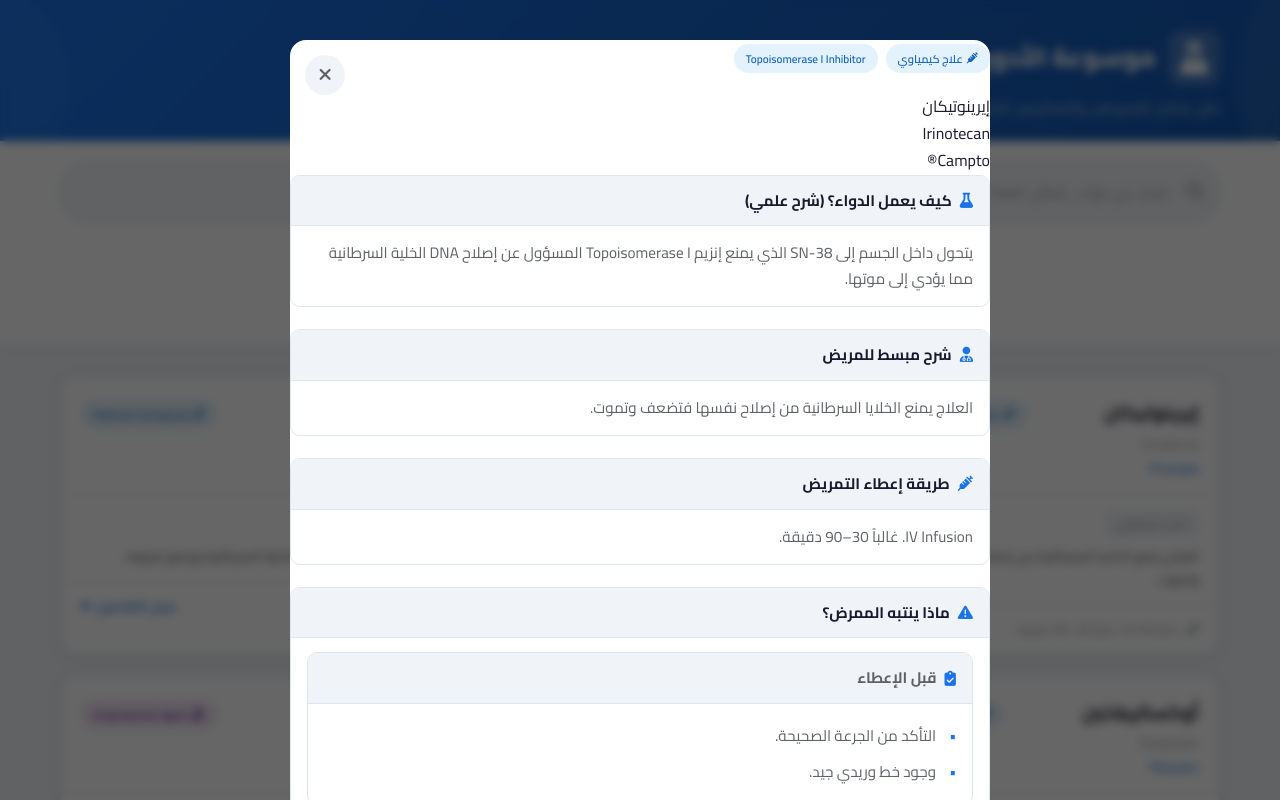
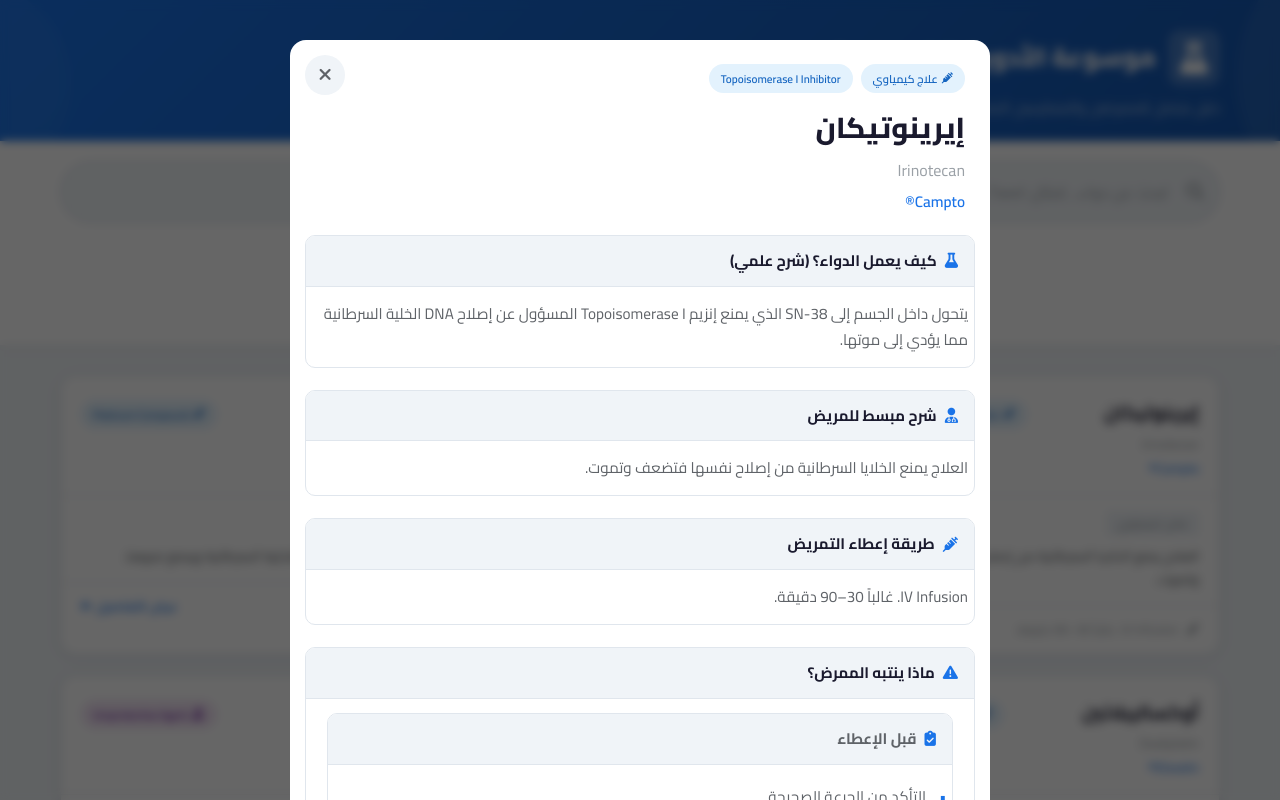
Before and after one commit to muayadnazim/chemo, a plain HTML site: page index.html in a window 1280 px wide. Both pictures are taken after a click on the element 1033 px from the left and 514 px from the top of the page. Shown: the top 800 px of the page. Drawn offline with Linux system fonts and the light colour scheme.

Commit message:
style: Adjust padding and margins in modal and header styles for improved layout

```diff
--- a/style.css
+++ b/style.css
@@ -435,7 +435,7 @@ header::after {
     background: rgba(0, 0, 0, 0.6);
     backdrop-filter: blur(5px);
     z-index: 1000;
-    padding: 20px;
+    padding: 10px;
     overflow-y: auto;
 }
 
@@ -493,23 +493,30 @@ header::after {
 }
 
 .modal-body {
-    padding: 30px;
+    padding: 30px 20px;
+
 }
 
-.modal-body .drug-title {
+.drug-title {
+    padding-left: 25px;
+    padding-right: 25px;
     font-size: 1.8rem;
     font-weight: 800;
     margin-bottom: 5px;
     color: var(--text-primary);
 }
 
-.modal-body .drug-scientific {
+.drug-scientific {
+    padding-left: 25px;
+    padding-right: 25px;
     font-size: 1rem;
     color: var(--text-muted);
     margin-bottom: 5px;
 }
 
-.modal-body .drug-trade {
+.drug-trade {
+    padding-left: 25px;
+    padding-right: 25px;
     font-size: 0.95rem;
     color: var(--primary);
     font-weight: 600;
@@ -517,7 +524,7 @@ header::after {
 }
 
 .modal-section {
-    margin-bottom: 22px;
+    margin: 0 15px 22px;
     border: 1px solid var(--border);
     border-radius: var(--radius-sm);
     overflow: hidden;
@@ -539,7 +546,7 @@ header::after {
 }
 
 .modal-section-body {
-    padding: 14px 16px;
+    padding: 14px 6px;
     font-size: 0.95rem;
     color: var(--text-secondary);
     line-height: 1.7;
@@ -568,8 +575,8 @@ header::after {
     background: #fff3cd;
     border: 1px solid #ffc107;
     border-radius: var(--radius-sm);
-    padding: 14px 16px;
-    margin-bottom: 22px;
+    padding: 18px 22px;
+    margin: 0 25px 22px;
 }
 
 .highlight-box-header {
@@ -588,10 +595,10 @@ header::after {
 }
 
 .modal-badges {
+    padding: 20px 25px 10px;
     display: flex;
     flex-wrap: wrap;
     gap: 8px;
-    margin-bottom: 20px;
 }
 
 /* ===== Footer ===== */
@@ -643,13 +650,9 @@ footer p {
         padding: 6px 12px;
     }
 
-    .modal-body {
-        padding: 20px;
-    }
 
-    .modal-body .drug-title {
-        font-size: 1.5rem;
-    }
+
+
 
     .header-content {
         flex-direction: column;
```
